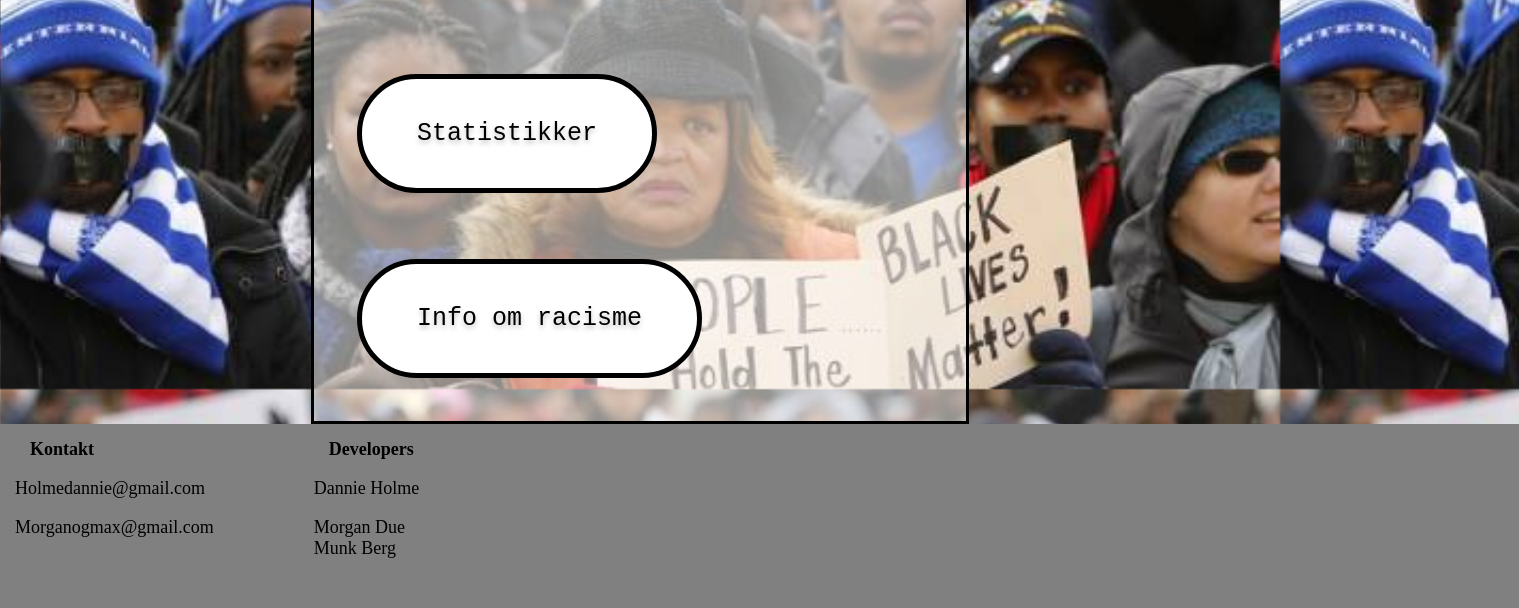
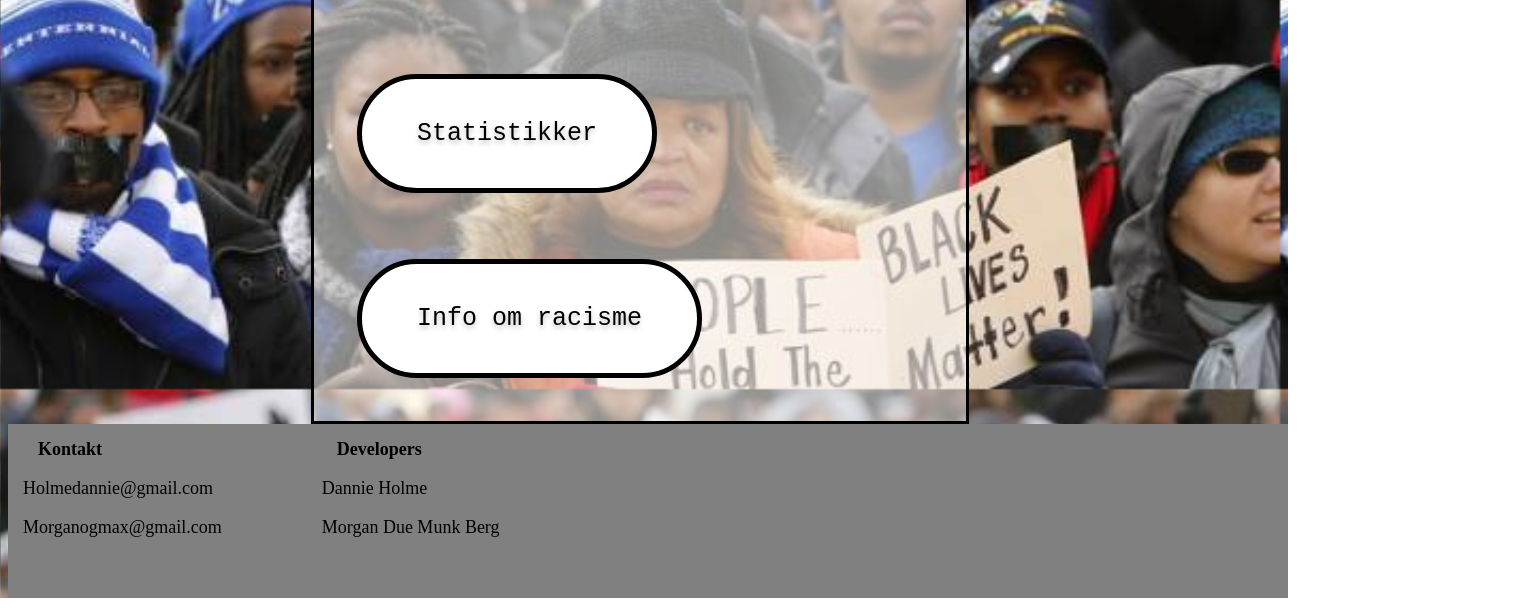
Before and after one commit to Holme3498/racisme, a plain HTML site: page Index.html in a window 1280 px wide. Shown: the part 332-940 px from the top of the page, 1519 px wide, since content can reach past the window. Drawn offline with Linux system fonts and the light colour scheme.

Commit message:
Update style.css

```diff
--- a/style.css
+++ b/style.css
@@ -41,13 +41,12 @@ h1 {
 
 .contact {
     display: flex;
-    padding-right: 1090px;
-    margin-left: -8px;
     background-color: grey;
     border: 0cm;
-    padding-bottom: 15px;
+    padding-bottom: 5px;
     position:absolute;
     height: 21.2%;
+    width: 100%;
 }
 
 .contact h3 {
```
